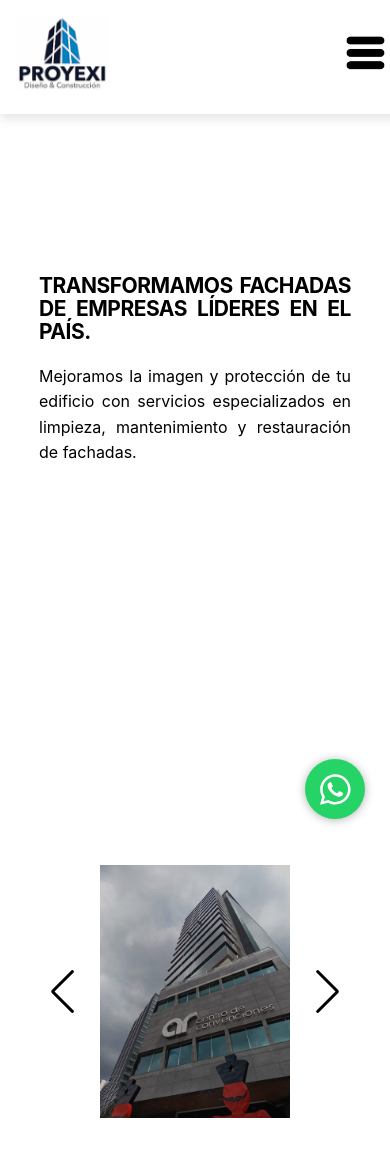
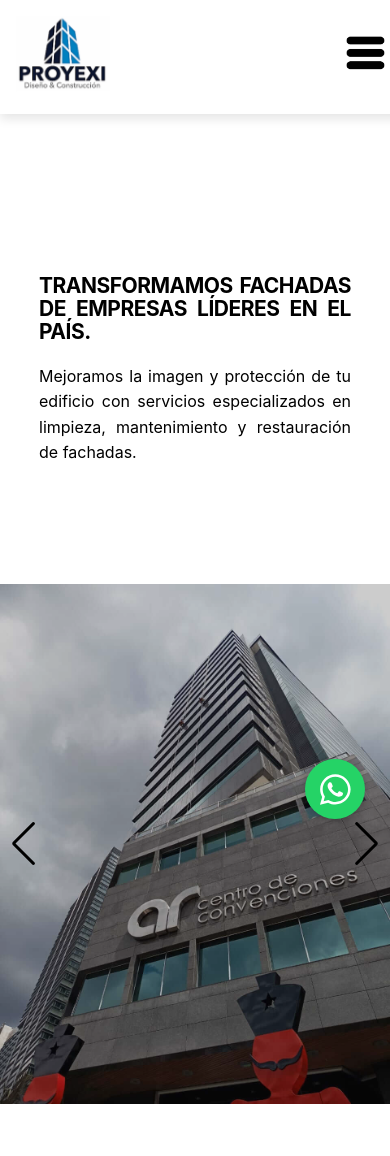
Before and after one commit to milenaAristiza/react-proyexi3, a React (Vite) app: page /fachadas in a window 390 px wide. Shown: the top 1156 px of the page. Built offline with nearby package versions, Linux system fonts and the light colour scheme.

Commit message:
changes in index

```diff
--- a/src/pages/Fachadas/Styles_fachadas.css
+++ b/src/pages/Fachadas/Styles_fachadas.css
@@ -473,8 +473,8 @@
   }
 
   .container_slider_fachadas .swiper {
-    width: 100vw;
-    height: 65vh;
+    width: 100vw!important;
+    height: 65vh!important;
   }
 }
 
```
